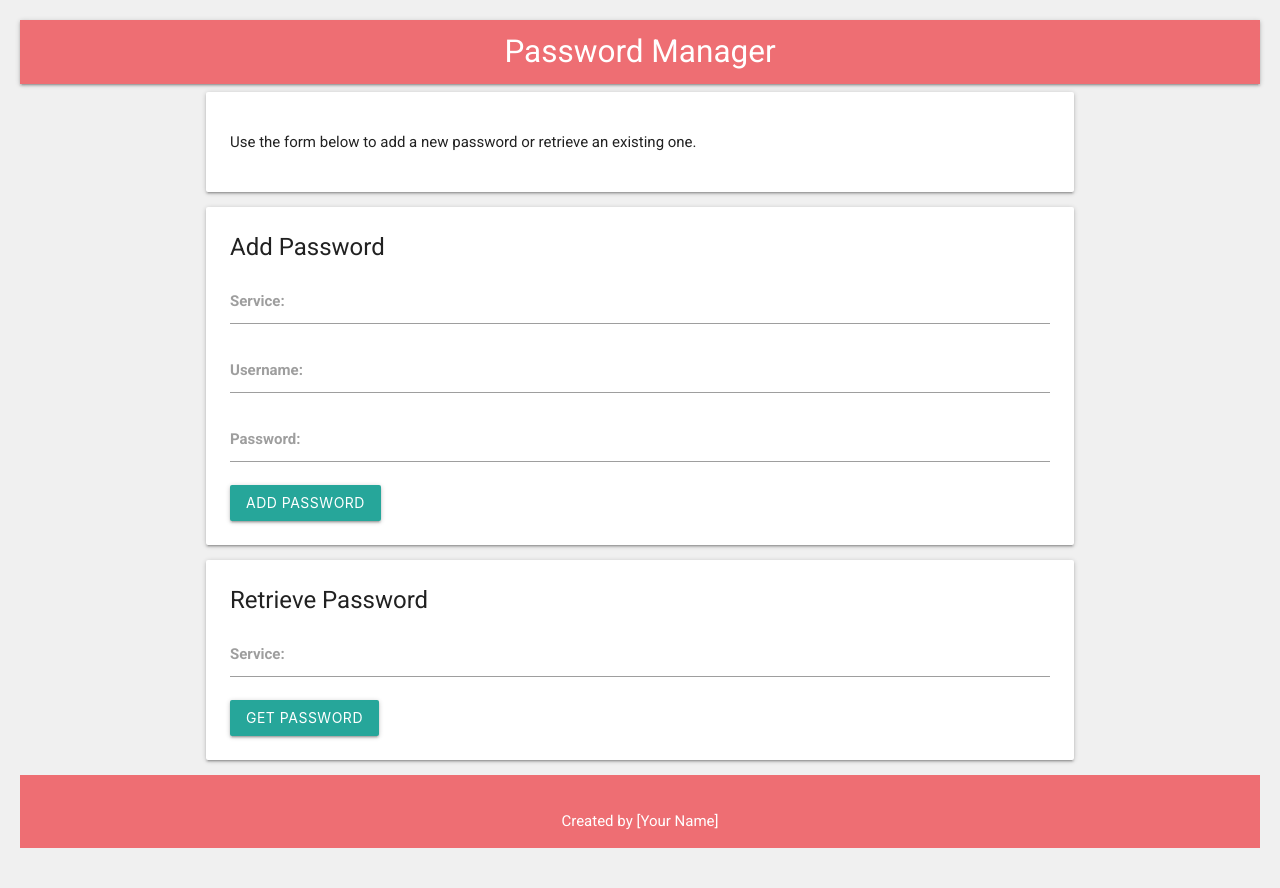
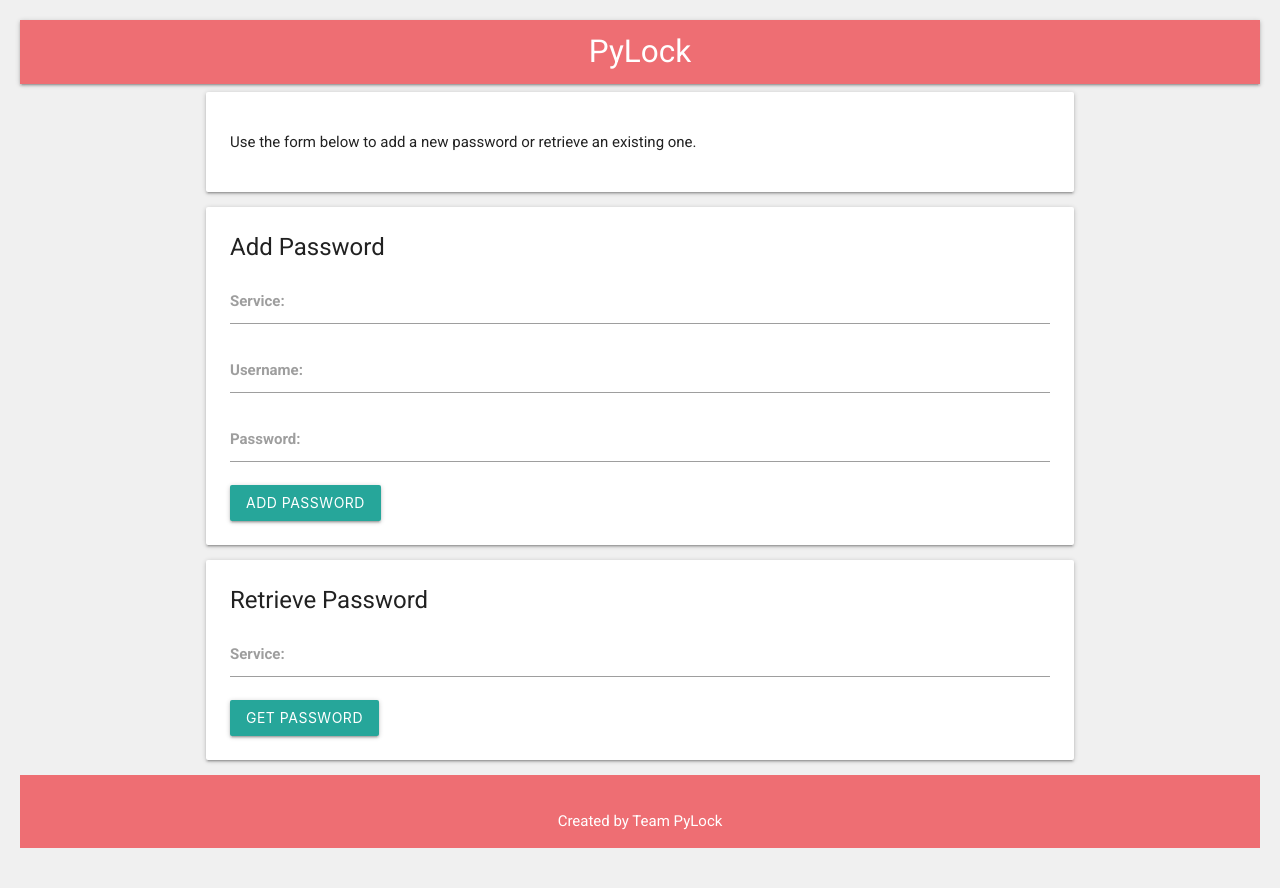
Before and after one commit to harshil748/PyLock, a Flask app: page / in a window 1280 px wide. Run offline with Flask 3, Linux system fonts and the light colour scheme.

Commit message:
code changes

```diff
--- a/templates/index.html
+++ b/templates/index.html
@@ -11,7 +11,7 @@
     <header>
         <nav>
             <div class="nav-wrapper">
-                <a href="#" class="brand-logo center">Password Manager</a>
+                <a href="#" class="brand-logo center">PyLock</a>
             </div>
         </nav>
     </header>
@@ -58,7 +58,7 @@
         <div class="container">
             <div class="row">
                 <div class="col s12">
-                    <p class="center-align">Created by [Your Name]</p>
+                    <p class="center-align">Created by Team PyLock</p>
                 </div>
             </div>
         </div>
```
